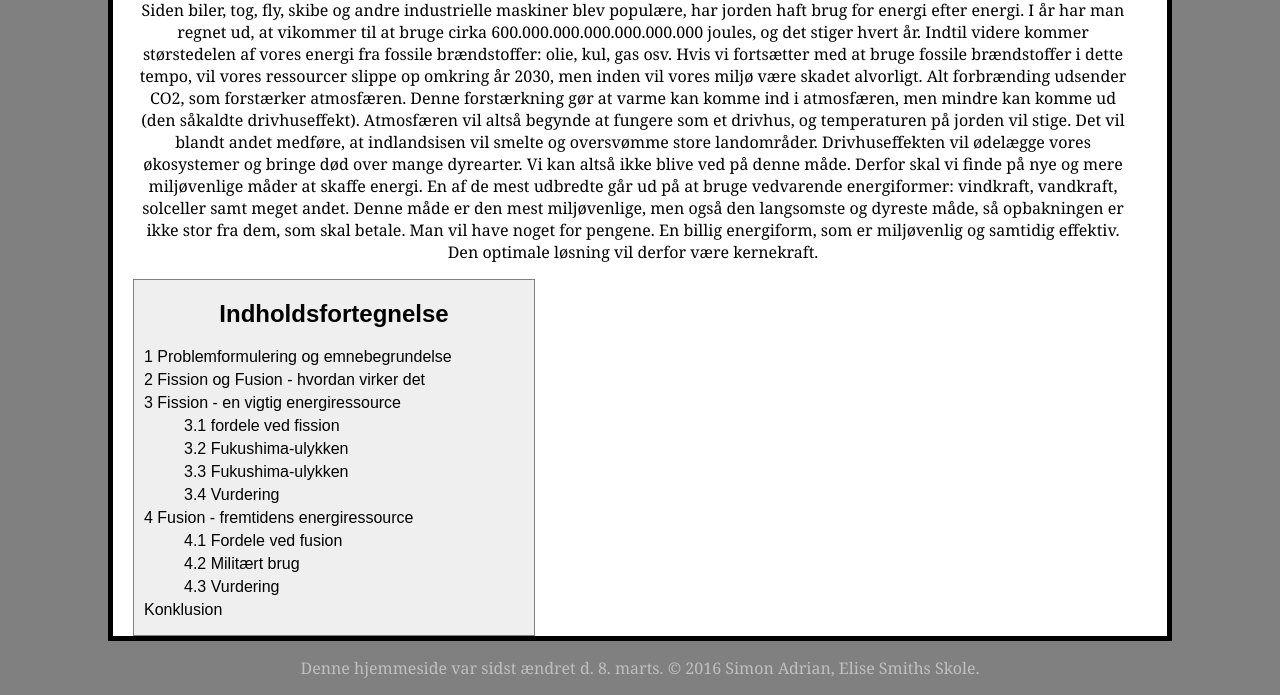
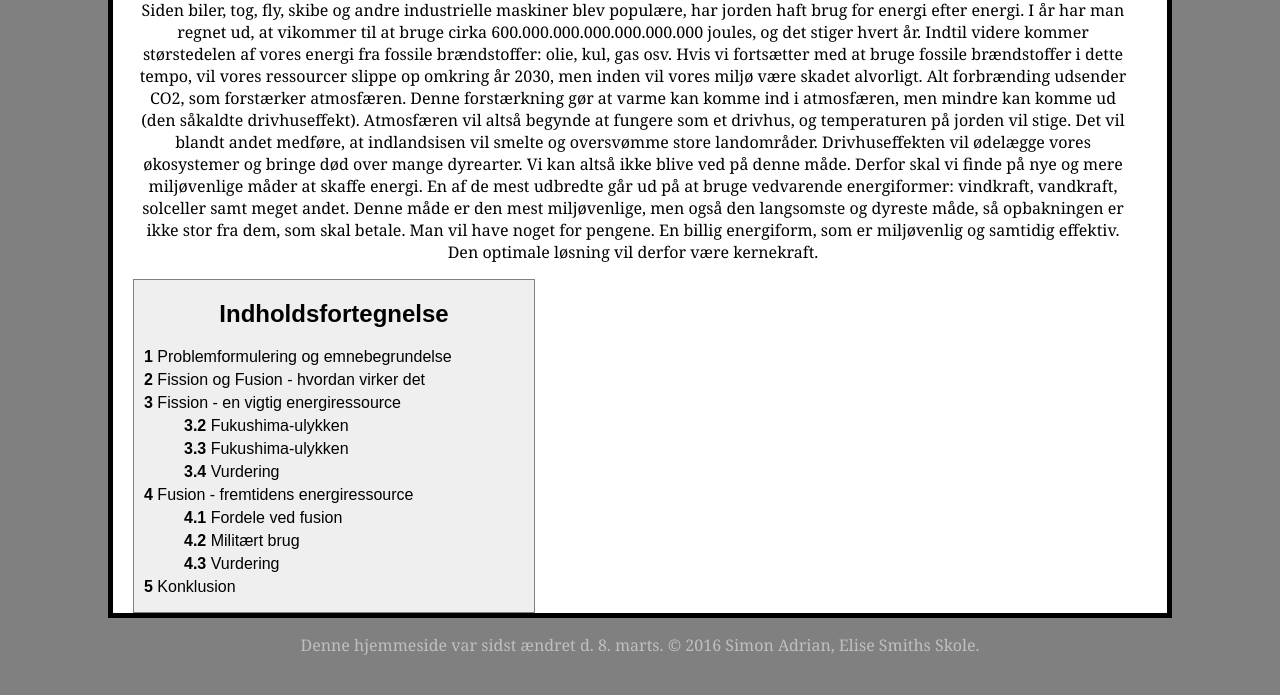
Before and after one commit to SimonAdrian32/SimonAdrian32.github.io, a plain HTML site: page index.html in a window 1280 px wide. Shown: the part 518-1213 px from the top of the page. After the commit the page ends 1190 px from the top, so only its background shows below. Drawn offline with Linux system fonts and the light colour scheme.

Commit message:
made numbers strong

```diff
--- a/index.html
+++ b/index.html
@@ -30,18 +30,17 @@
 	  <div id="nav">
 	    <h2 id="contents">Indholdsfortegnelse</h2>
 	    <dl>
-		  <dt>1 Problemformulering og emnebegrundelse</dt>
-		  <dt>2 Fission og Fusion - hvordan virker det</dt>
-		  <dt>3 Fission - en vigtig energiressource</dt>
-		    <dd>3.1 fordele ved fission</dd>
-		    <dd>3.2 Fukushima-ulykken</dd>
-		    <dd>3.3 Fukushima-ulykken</dd>
-		    <dd>3.4 Vurdering</dd>
-		  <dt>4 Fusion - fremtidens energiressource</dt>
-		    <dd>4.1 Fordele ved fusion</dd>
-		    <dd>4.2 Militært brug</dd>
-		    <dd>4.3 Vurdering</dd>
-		  <dt>Konklusion</dt>
+		  <dt><b>1</b> Problemformulering og emnebegrundelse</dt>
+		  <dt><b>2</b> Fission og Fusion - hvordan virker det</dt>
+		  <dt><b>3</b> Fission - en vigtig energiressource</dt>
+		    <dd><b>3.2</b> Fukushima-ulykken</dd>
+		    <dd><b>3.3</b> Fukushima-ulykken</dd>
+		    <dd><b>3.4</b> Vurdering</dd>
+		  <dt><b>4</b> Fusion - fremtidens energiressource</dt>
+		    <dd><b>4.1</b> Fordele ved fusion</dd>
+		    <dd><b>4.2</b> Militært brug</dd>
+		    <dd><b>4.3</b> Vurdering</dd>
+		  <dt><b>5</b> Konklusion</dt>
 	    </dl>
 	  </div>
 
```
